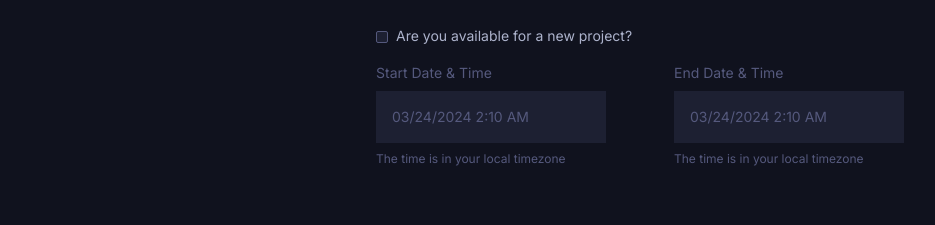
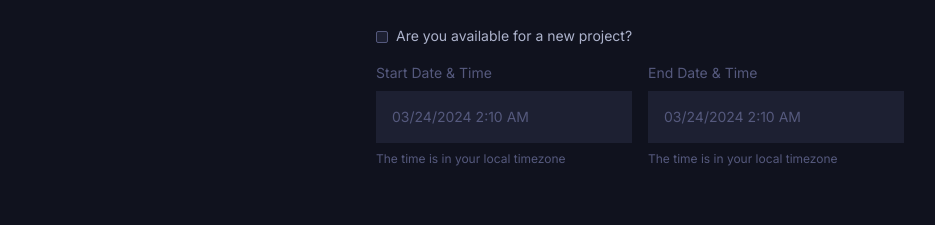
Before and after one commit to DDVVPP/GitNote, a Next.js app: page /profile/edit in a window 1280 px wide. Shown: the part 1011-1236 px from the top of the page, without its empty margins (0-935 px from the left). Built offline with nearby package versions, Linux system fonts and the light colour scheme; no server answers.

Commit message:
fix: availability style update

```diff
--- a/components/onboarding/Availability.tsx
+++ b/components/onboarding/Availability.tsx
@@ -37,8 +37,8 @@ const Availability = ({
       </section>
 
       {
-        <section className="display-none mb-4 mt-2 flex flex-wrap justify-between ">
-          <div className="mb-2 flex flex-col space-y-2">
+        <section className="display-none mb-4 mt-2 flex  w-full flex-wrap justify-between gap-4">
+          <div className="mb-2 flex min-w-fit flex-1 flex-col space-y-2 ">
             <span className={`paragraph-3-regular  ${textColor}`}>
               Start Date & Time
             </span>
@@ -47,7 +47,7 @@ const Availability = ({
               name="startDate"
               render={({ field }) => (
                 <ReactDatePicker
-                  className={`${textColor} bg-black-700 paragraph-3-regular border-none py-4 pl-4 pr-1`}
+                  className={`${textColor} bg-black-700 paragraph-3-regular flex w-full  border-none py-4 pl-4 pr-1`}
                   onChange={(e) => field.onChange(e)}
                   selected={field.value}
                   showTimeSelect
@@ -64,7 +64,7 @@ const Availability = ({
             </span>
           </div>
 
-          <div className="flex flex-col space-y-2">
+          <div className="flex min-w-fit flex-1 flex-col space-y-2">
             <span className={`paragraph-3-regular ${textColor}`}>
               End Date & Time
             </span>
@@ -73,7 +73,7 @@ const Availability = ({
               name="endDate"
               render={({ field }) => (
                 <ReactDatePicker
-                  className={`${textColor} bg-black-700 paragraph-3-regular border-none py-4 pl-4 pr-1`}
+                  className={`${textColor} bg-black-700 paragraph-3-regular  w-full border-none py-4 pl-4 pr-1`}
                   onChange={(e) => field.onChange(e)}
                   selected={field.value}
                   showTimeSelect
```
